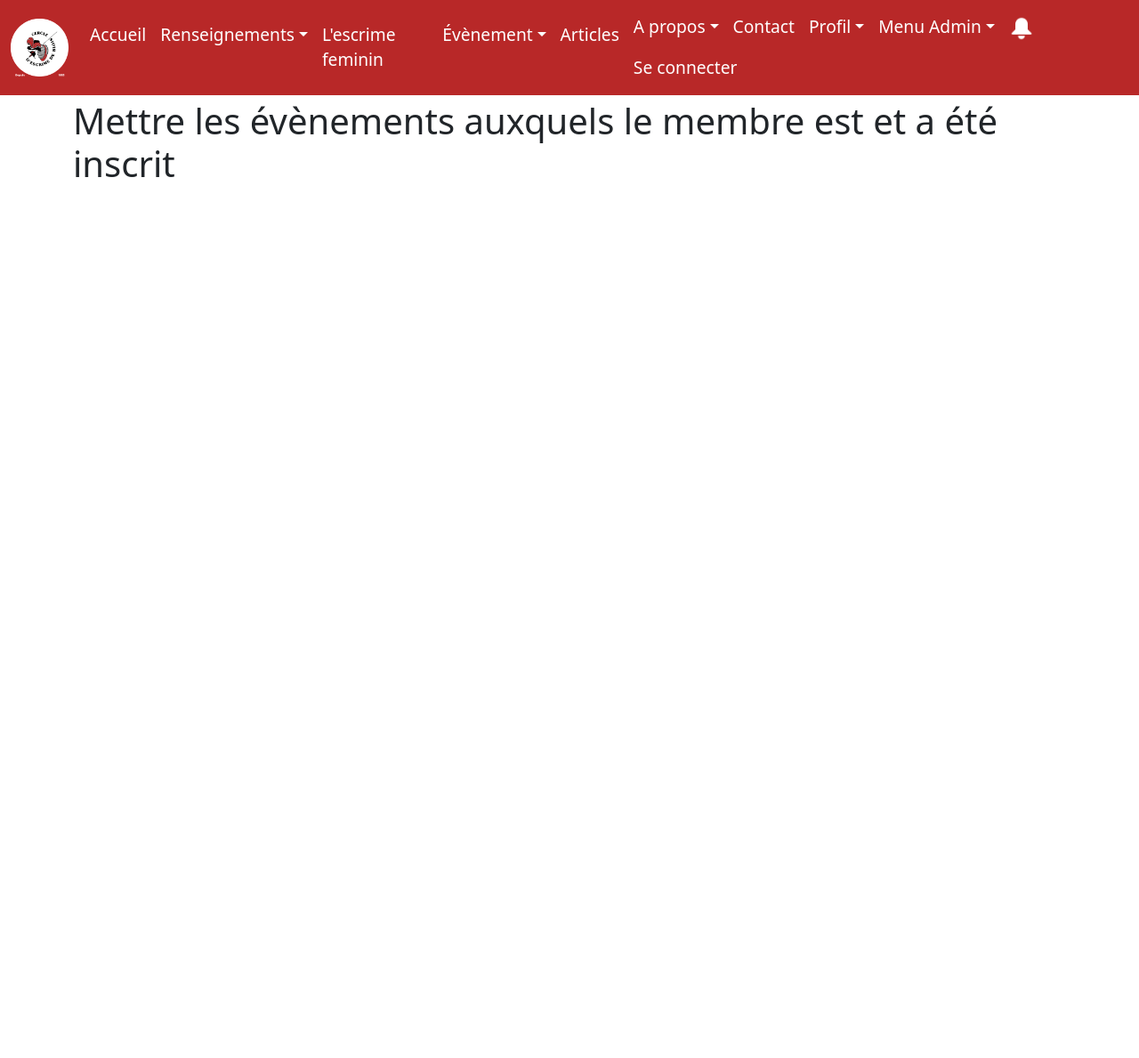
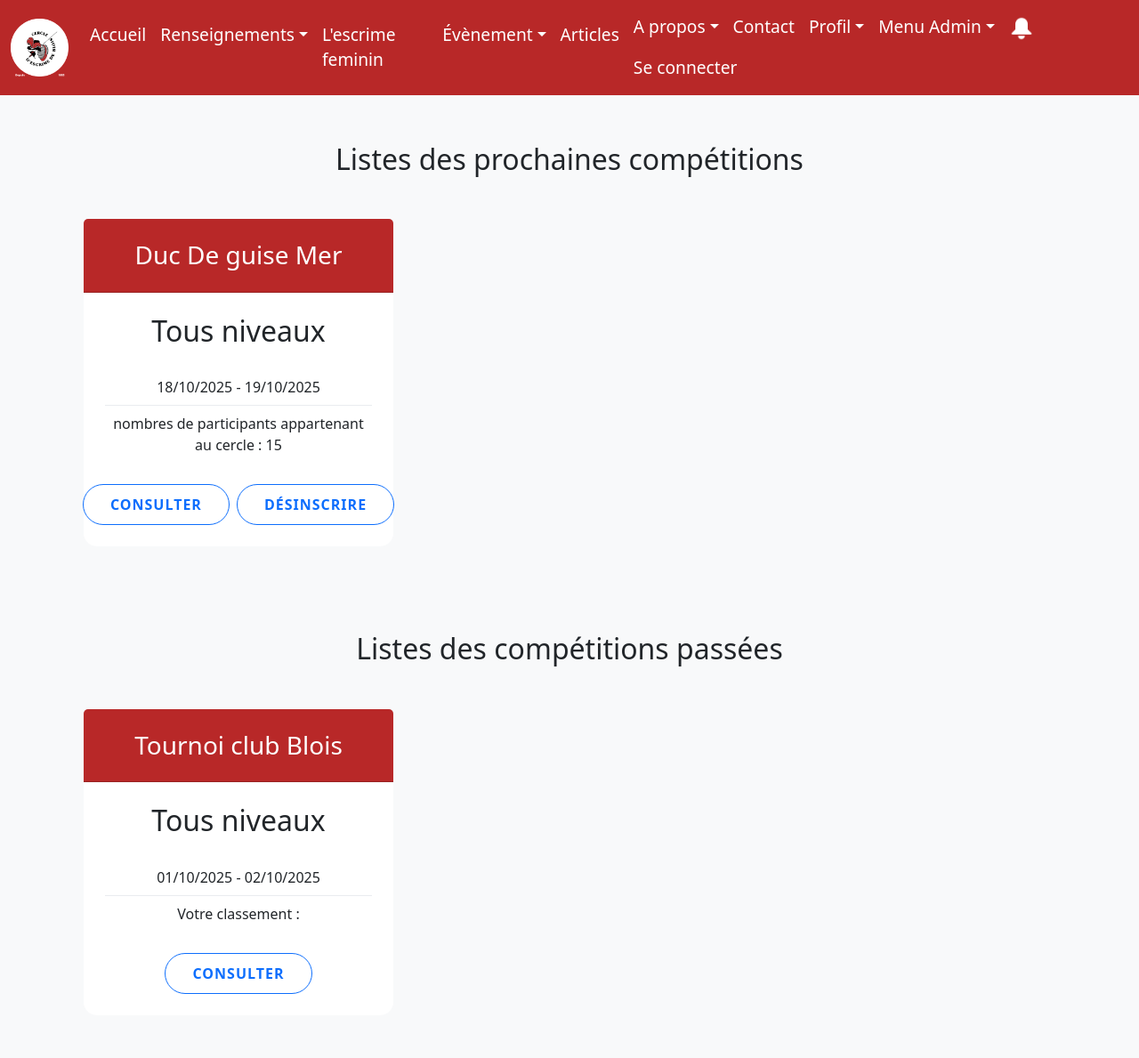
Before and after one commit to alexandre1dias/SAE-Projet-FI, a Flask app: page /evenement_membre/ in a window 1280 px wide. Shown: the whole page at 89% size. Before the commit the page ends 199 px from the top, so only its background shows below. Run offline with Flask 3, Linux system fonts and the light colour scheme.

Commit message:
page vos evenement

```diff
--- a/monApp/templates/evenement_membre.html
+++ b/monApp/templates/evenement_membre.html
@@ -1,5 +1,52 @@
 {%extends "base.html"%}
+    {% block head_extra %}
+    <link rel="stylesheet" href="{{ url_for('static', filename='css/adhesion.css') }}">
+    {% endblock %}
+    {%block main%}
+        <div class="container py-5">
+            <h2 class="text-center mb-5">Listes des prochaines compétitions</h2>
+            <div class="row row-cols-1 row-cols-md-3 g-4">
+                <div class="col">
+                    <div class="card pricing-card h-100">
+                        <div class="card-header pricing-header basic-header p-4">
+                            <h3 class="card-title text-center mb-0">Duc De guise Mer</h3>
+                        </div>
+                        <div class="card-body p-4">
+                            <h2 class="card-title text-center mb-4">Tous niveaux</h2>
+                            <ul class="feature-list text-center mb-4">
+                                <li>18/10/2025 - 19/10/2025</li>
+                                <li>nombres de participants appartenant au cercle : 15</li>
+                            </ul>
+                            <div class="text-center d-flex justify-content-center gap-2">
+                                <a href="{{ url_for('competition_view') }}" class="btn btn-outline-primary btn-custom">Consulter</a>
+                                <a href="" class="btn btn-outline-primary btn-custom">Désinscrire</a>
+                            </div>
+                        </div>
+                    </div>
+                </div>
+            </div>
+        </div>
 
-    {%block main%}
-        <h1> Mettre les évènements auxquels le membre est et a été inscrit</h1>
+        <div class="container py-5">
+            <h2 class="text-center mb-5">Listes des compétitions passées</h2>
+            <div class="row row-cols-1 row-cols-md-3 g-4">
+                <div class="col">
+                    <div class="card pricing-card h-100">
+                        <div class="card-header pricing-header basic-header p-4">
+                            <h3 class="card-title text-center mb-0">Tournoi club Blois</h3>
+                        </div>
+                        <div class="card-body p-4">
+                            <h2 class="card-title text-center mb-4">Tous niveaux</h2>
+                            <ul class="feature-list text-center mb-4">
+                                <li>01/10/2025 - 02/10/2025</li>
+                                <li>Votre classement : </li>
+                            </ul>
+                            <div class="text-center">
+                                <a href="{{ url_for('competition_view') }}" class="btn btn-outline-primary btn-custom">Consulter</a>
+                            </div>
+                        </div>
+                    </div>
+                </div>
+            </div>
+        </div>
     {%endblock%}
```
